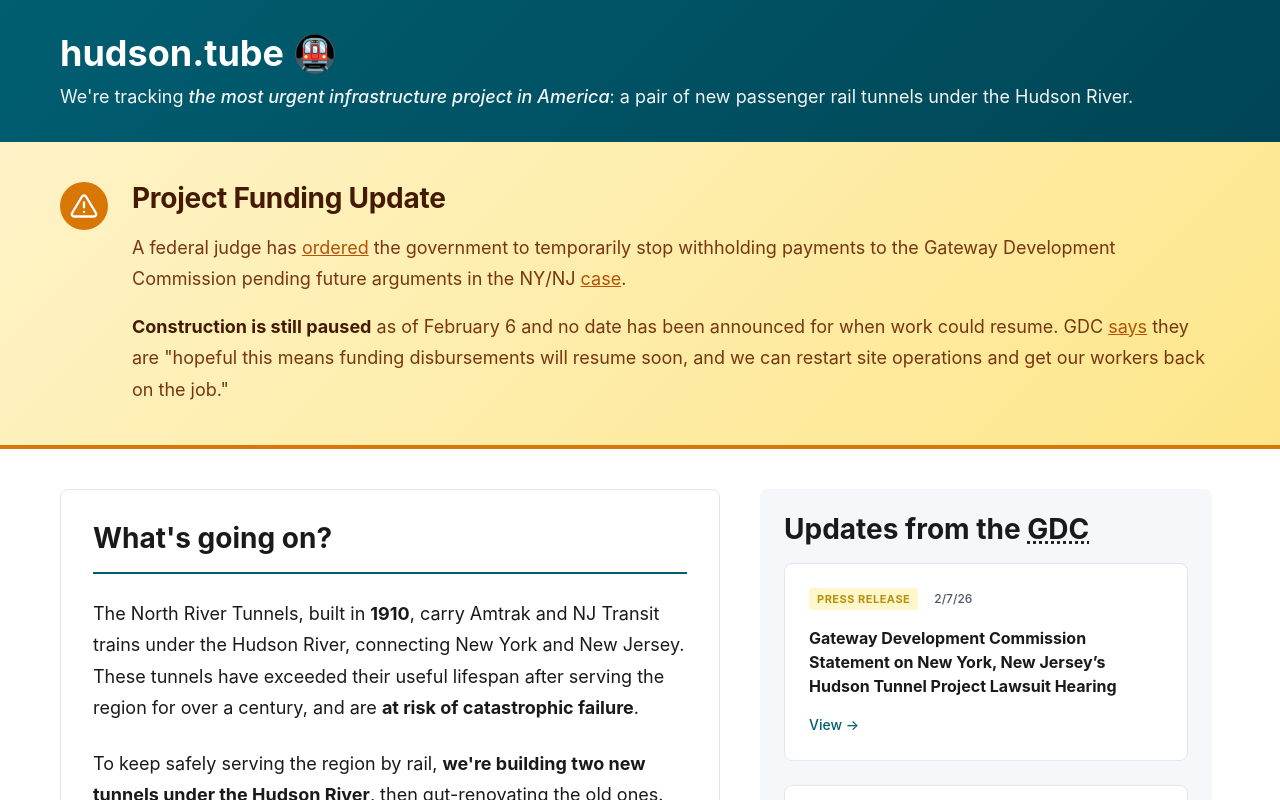
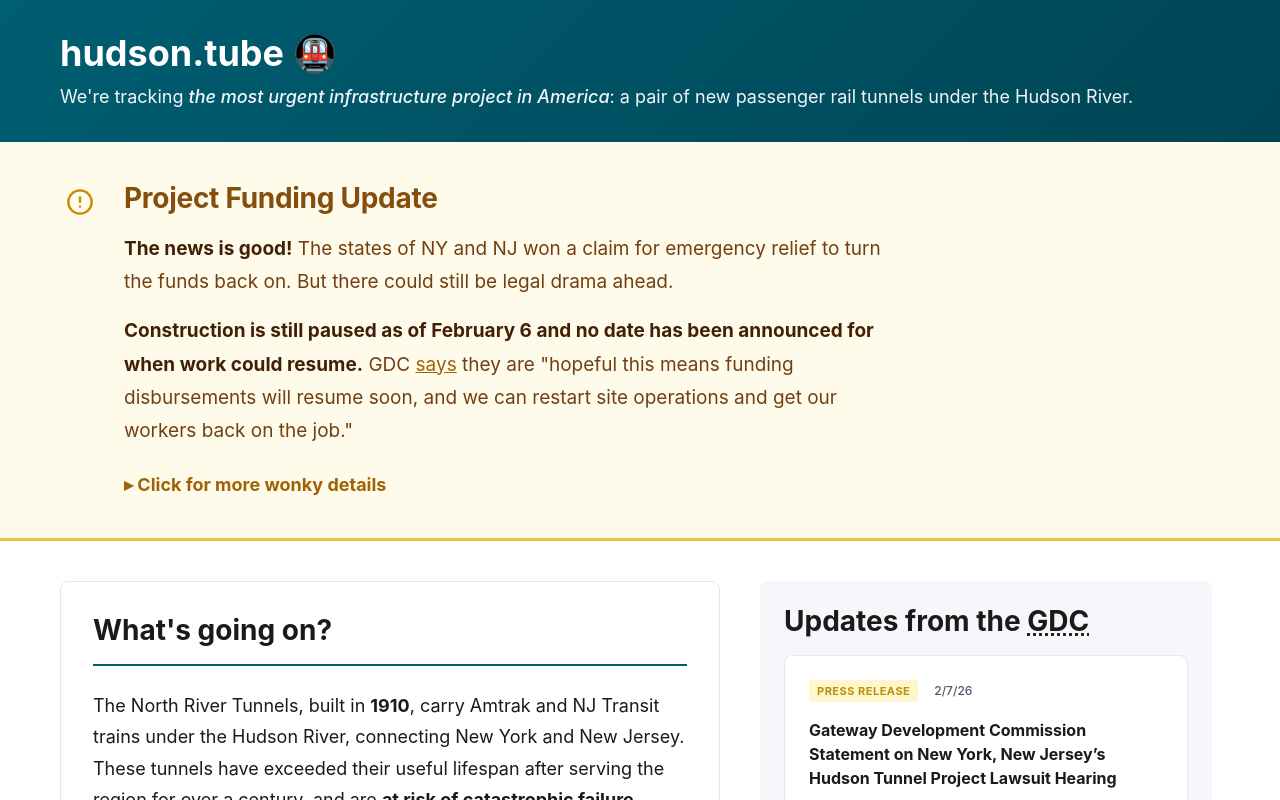
Before and after one commit to embeaken/gateway-tracker, a Vue app: page / in a window 1280 px wide. Shown: the top 800 px of the page. Built offline with nearby package versions, Linux system fonts and the light colour scheme.

Commit message:
hahaha im so tired

```diff
--- a/src/components/AlertNotice.vue
+++ b/src/components/AlertNotice.vue
@@ -1,5 +1,7 @@
 <script setup lang="ts">
-// Alert notice for funding crisis
+import { ref } from 'vue'
+
+const detailsOpen = ref(false)
 </script>
 
 <template>
@@ -8,21 +10,39 @@
       <div class="alert-content">
         <div class="alert-icon">
           <svg width="24" height="24" viewBox="0 0 24 24" fill="none" stroke="currentColor">
-            <path d="M10.29 3.86L1.82 18a2 2 0 0 0 1.71 3h16.94a2 2 0 0 0 1.71-3L13.71 3.86a2 2 0 0 0-3.42 0z" stroke-width="2" stroke-linecap="round" stroke-linejoin="round"/>
-            <line x1="12" y1="9" x2="12" y2="13" stroke-width="2" stroke-linecap="round" stroke-linejoin="round"/>
-            <line x1="12" y1="17" x2="12.01" y2="17" stroke-width="2" stroke-linecap="round" stroke-linejoin="round"/>
+            <circle cx="12" cy="12" r="10" stroke-width="2"/>
+            <line x1="12" y1="8" x2="12" y2="12" stroke-width="2" stroke-linecap="round"/>
+            <line x1="12" y1="16" x2="12.01" y2="16" stroke-width="2" stroke-linecap="round"/>
           </svg>
         </div>
         <div class="alert-text">
           <h3 class="alert-title">Project Funding Update</h3>
           <div class="alert-body">
+            <p><strong>The news is good!</strong> The states of NY and NJ won a claim for emergency relief to turn the funds back on. But there could still be legal drama ahead.</p>
             <p>
-              A federal judge has <a href="https://www.nydailynews.com/2026/02/06/ny-judge-tro-trump-administration-resume-funding-hudson-river-tunnel/" target="_blank">ordered</a> the government to temporarily stop withholding payments to the Gateway Development Commission pending future arguments in the NY/NJ <a href="https://ag.ny.gov/press-release/2026/attorney-general-james-sues-trump-administration-freezing-gateway-programs" target="_blank">case</a>.
-            </p>
-            <p>
-              <strong>Construction is still paused</strong> as of February 6 and no date has been announced for when work could resume.
+              <strong>Construction is still paused as of February 6 and no date has been announced for when work could resume.</strong>
               GDC <a href="https://www.gatewayprogram.org/wp-content/uploads/2026/02/GDC-2026.02.06-GDC-Statement-on-NY-NJ-Lawsuit.pdf" target="_blank">says</a> they are "hopeful this means funding disbursements will resume soon, and we can restart site operations and get our workers back on the job."
             </p>
+            <div class="alert-details">
+              <button class="details-toggle" @click="detailsOpen = !detailsOpen">
+                <span class="details-arrow" :class="{ open: detailsOpen }">▸</span> Click for more wonky details
+              </button>
+              <div class="details-content" :class="{ open: detailsOpen }">
+                <div class="details-inner">
+                  <p>
+                    Gateway's federal funding is structured like an expense account. Gateway must report what they spent over some period of time and the government then disburses that money to Gateway.
+                    Last October the government just stopped doing the disbursing.
+                  </p>
+                  <p>
+                    On February 6, a federal judge <a href="https://www.nydailynews.com/2026/02/06/ny-judge-tro-trump-administration-resume-funding-hudson-river-tunnel/" target="_blank">ordered</a>
+                    the government to <strong>temporarily stop not disbursing money</strong> to Gateway while the <a href="https://ag.ny.gov/press-release/2026/attorney-general-james-sues-trump-administration-freezing-gateway-programs" target="_blank">case</a> plays out in court.
+                    Yes that's confusing, and it notably doesn't prescribe any timeline to <em>start</em> disbursing money.
+                    The feds have been annoyingly good at being petty and dragging things out so I wouldn't be surprised if they took advantage here.
+                  </p>
+                  <p>The judge ordered the parties to meet before February 11 to figure out next steps. You can read the full ruling <a href="https://secondavenuesagas.com/wp-content/uploads/2026/02/show_temp.pdf" target="_blank">here</a>.</p>
+                </div>
+              </div>
+            </div>
           </div>
         </div>
       </div>
@@ -32,9 +52,9 @@
 
 <style scoped>
 .alert-notice {
-  background: linear-gradient(135deg, #fef3c7 0%, #fde68a 100%);
-  border-bottom: 4px solid #d97706;
-  color: #78350f;
+  background: #fffbeb;
+  border-bottom: 3px solid #e5c44a;
+  color: #6b5c10;
   padding: var(--spacing-xl) 0;
   margin-bottom: var(--spacing-l);
 }
@@ -47,20 +67,18 @@
 
 .alert-icon {
   flex-shrink: 0;
-  width: 48px;
-  height: 48px;
-  background: #d97706;
-  border-radius: 50%;
+  width: 40px;
+  height: 40px;
   display: flex;
   align-items: center;
   justify-content: center;
-  color: white;
+  color: #ca8a04;
 }
 
 .alert-icon svg {
   width: 28px;
   height: 28px;
-  stroke-width: 2.5;
+  stroke-width: 2;
 }
 
 .alert-text {
@@ -71,7 +89,7 @@
 .alert-title {
   font-size: var(--font-size-md);
   font-weight: var(--font-weight-bold);
-  color: #451a03;
+  color: #854d0e;
   margin: 0 0 var(--spacing-sm) 0;
   letter-spacing: -0.01em;
 }
@@ -83,26 +101,77 @@
 }
 
 .alert-body p {
-  font-size: var(--font-size-base);
+  font-size: 19px;
   line-height: var(--line-height-relaxed);
-  color: #78350f;
+  color: #713f12;
   margin: 0;
+  max-width: 70%;
 }
 
 .alert-body strong {
-  color: #451a03;
+  color: #422006;
   font-weight: var(--font-weight-bold);
 }
 
 /* Links in alert */
 .alert-body a {
-  color: #b45309;
+  color: #a16207;
   text-decoration: underline;
   border-bottom: none;
 }
 
 .alert-body a:hover {
-  color: #451a03;
+  color: #713f12;
+}
+
+.alert-details {
+  margin-top: var(--spacing-xs);
+}
+
+.details-toggle {
+  cursor: pointer;
+  font-size: var(--font-size-base);
+  font-weight: var(--font-weight-bold);
+  color: #a16207;
+  background: none;
+  border: none;
+  padding: 0;
+  font-family: inherit;
+}
+
+.details-toggle:hover {
+  color: #713f12;
+}
+
+.details-arrow {
+  display: inline-block;
+  transition: transform 0.25s ease;
+}
+
+.details-arrow.open {
+  transform: rotate(90deg);
+}
+
+.details-content {
+  display: grid;
+  grid-template-rows: 0fr;
+  transition: grid-template-rows 0.3s ease;
+}
+
+.details-content.open {
+  grid-template-rows: 1fr;
+}
+
+.details-inner {
+  overflow: hidden;
+  display: flex;
+  flex-direction: column;
+  gap: var(--spacing-sm);
+}
+
+.details-inner p {
+  font-size: var(--font-size-base);
+  margin-top: var(--spacing-sm);
 }
 
 @media (max-width: 768px) {
@@ -110,19 +179,8 @@
     padding: var(--spacing-md) 0;
   }
 
-  .alert-content {
-    flex-direction: column;
-    gap: var(--spacing-sm);
-  }
-
   .alert-icon {
-    width: 40px;
-    height: 40px;
-  }
-
-  .alert-icon svg {
-    width: 24px;
-    height: 24px;
+    display: none;
   }
 
   .alert-title {
@@ -131,6 +189,7 @@
 
   .alert-body p {
     font-size: var(--font-size-sm);
+    max-width: 100%;
   }
 }
 </style>
```
